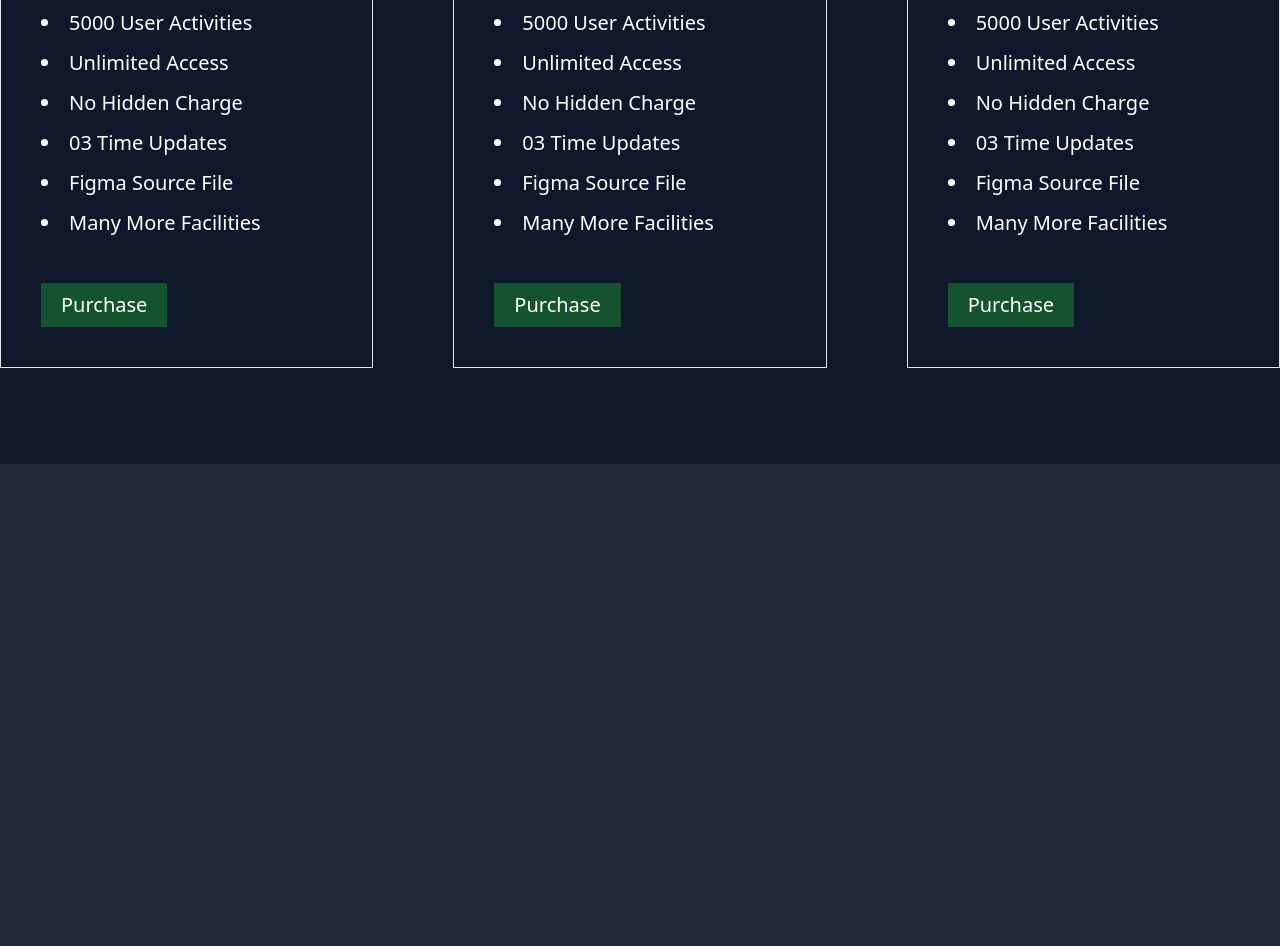
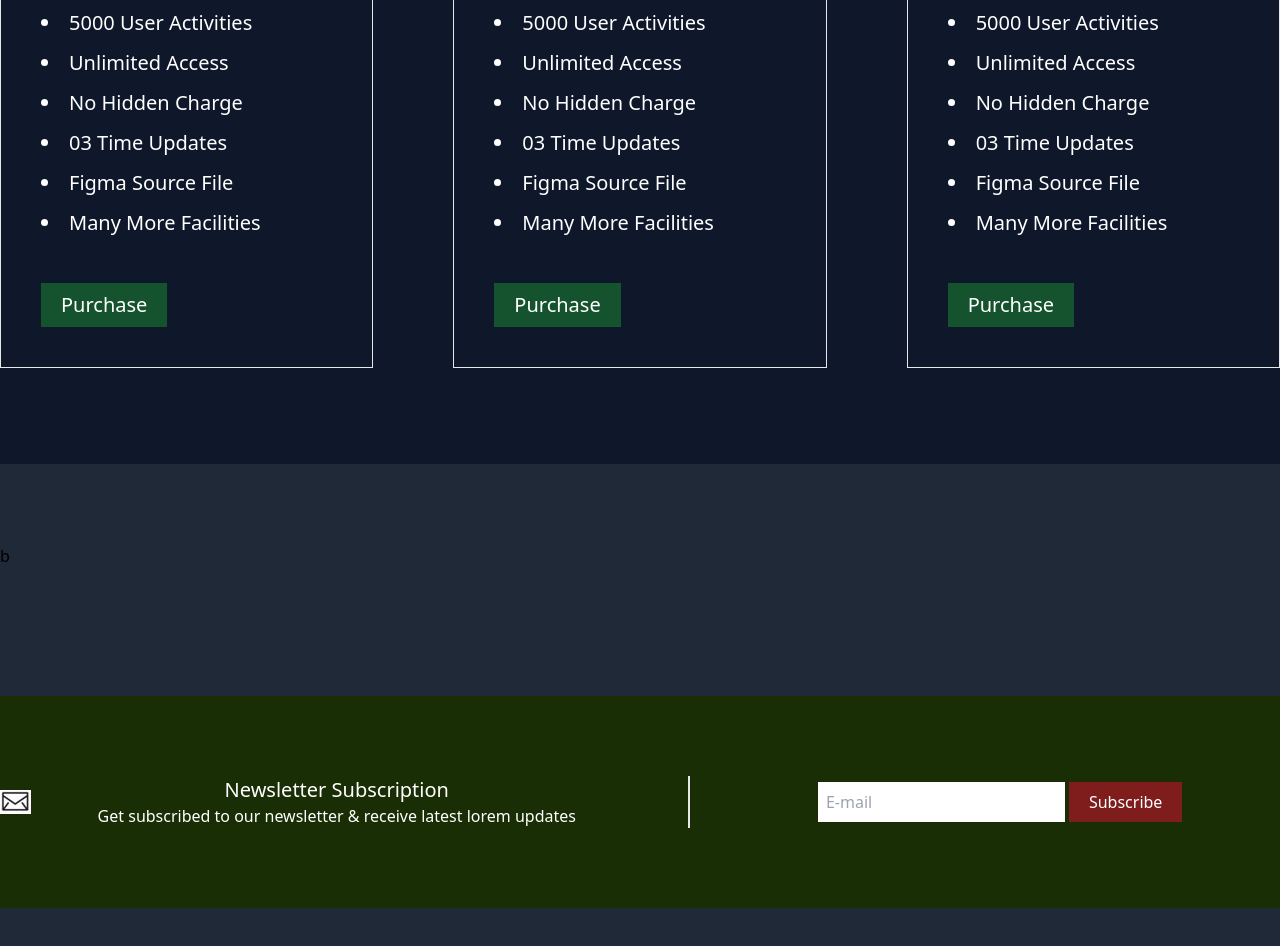
Before and after one commit to Contactahrisha/First-Tailwind-Projects, a website built with Vite: page index.html in a window 1280 px wide. Shown: the part 3699-4645 px from the top of the page. Before the commit the page ends 4243 px from the top, so only its background shows below. Built offline with nearby package versions, Linux system fonts and the light colour scheme.

Commit message:
subscribe section

```diff
--- a/index.html
+++ b/index.html
@@ -219,6 +219,27 @@
     </div>
 </section>
 
+b
+<section class=" bg-lime-950 my-10 sm:my-16 md:my-20 lg:my-32 py-10
+sm:py-16 md:py-20 bg-no-repeat bg-left" style="background-image: url(images/240_F_532441684_dKmQhwfwCCnwhlaE4GtmexsbxQURYVdf.jpg)
+  ;">
+    <div class="sm:flex justify-center items-center text-white
+    gap-10 sm:gap-16 md:gap-20 lg:gap-32">
+        <div class="text-center mb-10 sm:mb-0 sm:border-r-2
+        sm:pr-28">
+            <h2 class="text-xl"> Newsletter Subscription </h2>
+            <p> Get subscribed to our newsletter & receive
+                latest lorem updates
+            </p>
+        </div>
+
+        <div class="flex justify-center items-center gap-1">
+            <input class="h-10 border-none px-2" type="email" placeholder="E-mail">
+            <button class="bg-red-900 px-5 py-2 hover:bg-red-600 transition"> Subscribe</button>
+        </div>
+    </div>
+</section>
+
 </main>
 
 
```
Also changed, not shown: images/240_F_532441684_dKmQhwfwCCnwhlaE4GtmexsbxQURYVdf.jpg (added).
